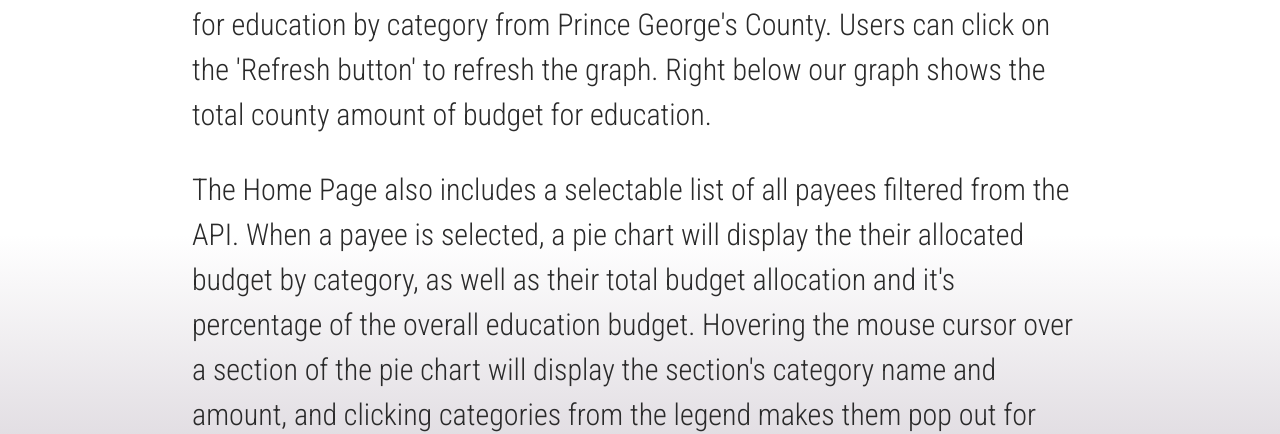
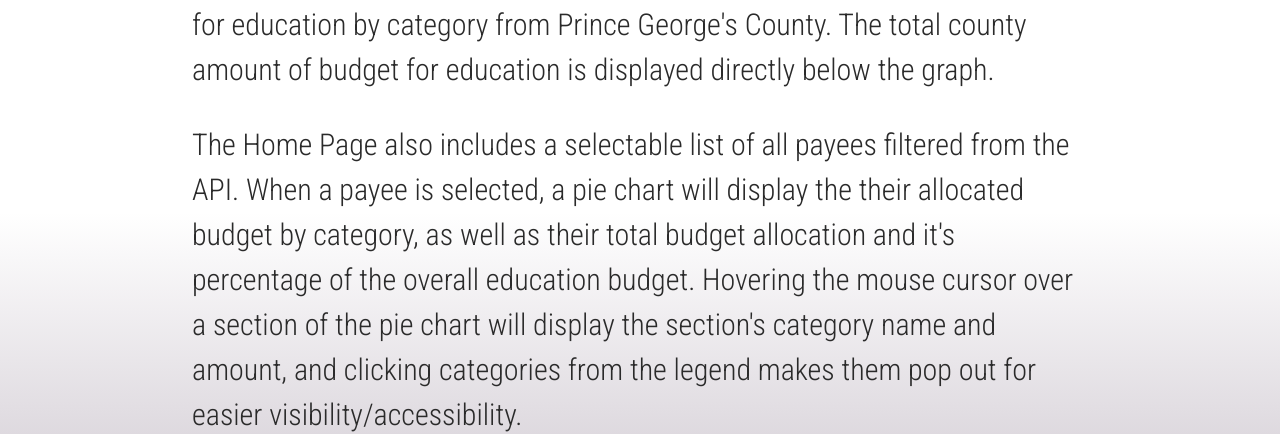
Before and after one commit to MaChanGit108/INST377-Project23, a website: page public/doc.html in a window 1280 px wide. Shown: the part 372-806 px from the top of the page. Drawn offline with nearby package versions, Linux system fonts and the light colour scheme; no server answers; a web font is replaced by a local one.

Commit message:
edits for README.md documentation, other extraneous cleanup

```diff
--- a/public/doc.html
+++ b/public/doc.html
@@ -37,9 +37,8 @@
 
           <h2>Documentation</h2>
           <p><strong>Home Page</strong> - Our Home Page displays our main bar graph of the total
-             budget for education by category from Prince George's County. Users can click on the
-              'Refresh button' to refresh the graph. Right below our graph shows the total county
-               amount of budget for education. </p>
+             budget for education by category from Prince George's County. The total county
+               amount of budget for education is displayed directly below the graph. </p>
           <p>The Home Page also includes a selectable list of all payees filtered from the API.
             When a payee is selected, a pie chart will display the their allocated budget by category,
             as well as their total budget allocation and it's percentage of the overall education budget.
--- a/server.js
+++ b/server.js
@@ -22,12 +22,9 @@
 
 app.route('/api')
   .get(async (req, res) => {
-    //console.log('GET request detected');
-    //console.log('fetch request data', json);
     console.log('GET request detected, initializing budget chart');
     const data = await fetch('https://data.princegeorgescountymd.gov/resource/uh6s-izyj.json?agency=EDUCATION');
     const json = await data.json();
-    //console.log(json);
     res.json(json);
   })
   .post(async (req, res) => {
@@ -41,7 +38,6 @@
     });
 
     res.json(filtered);
-    // console.log('res.json', json);
   })
   .put(async (req, res) => {
     console.log('PUT request detected, updating payee display');
```
Also changed, not shown: public/index.html (+3 -3 lines), README.md.
